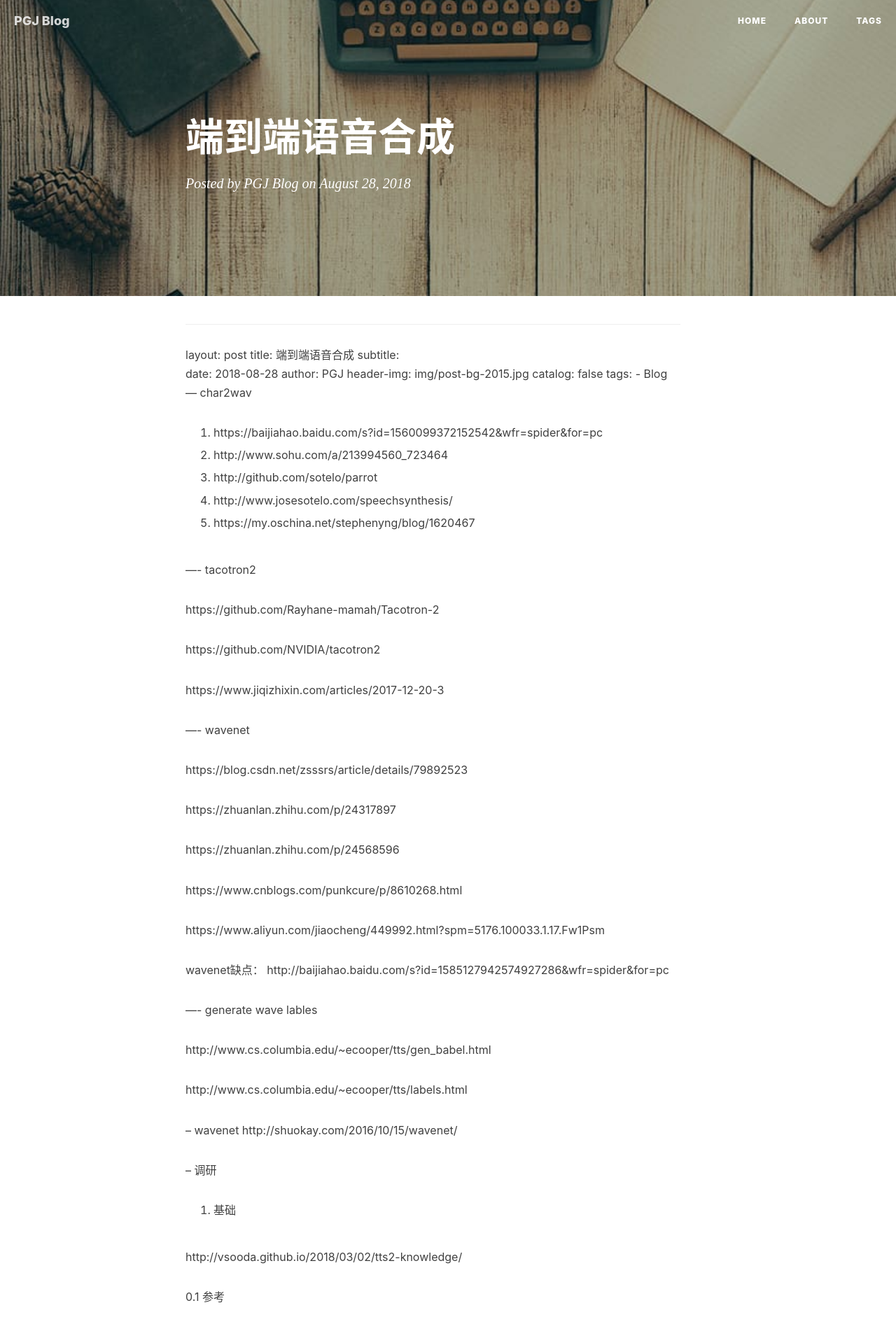
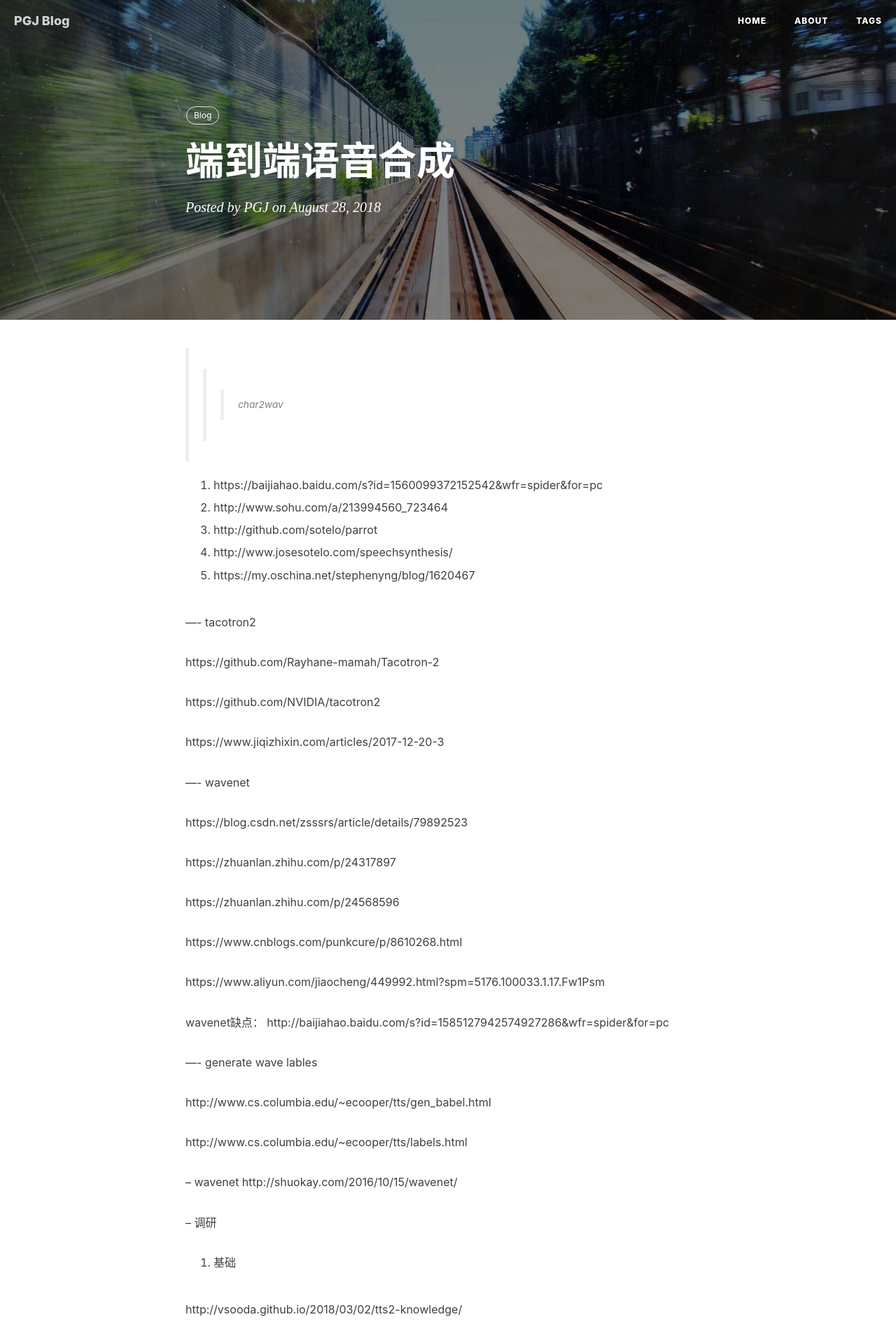
Before and after one commit to cddypang/cddypang.github.io, a Jekyll site: the page built from _posts/2018-08-28-端到端语音合成.md, in a window 1280 px wide. Shown: the top 1902 px of the page at 70% size. Built offline with Jekyll 4.4.1, drawn with Linux system fonts in a browser that asks for light colours; nearby versions of some CDN libraries; our own code applies the rules of GitHub Pages for plain Markdown files; comment, search, counter and statistics services are not loaded.

```diff
--- a/_posts/2018-08-28-端到端语音合成.md
+++ b/_posts/2018-08-28-端到端语音合成.md
@@ -8,7 +8,10 @@ header-img: img/post-bg-2015.jpg
 catalog: false
 tags:
     - Blog
---- char2wav
+---
+
+
+>>> char2wav
 
 1.
   https://baijiahao.baidu.com/s?id=1560099372152542&wfr=spider&for=pc
```
